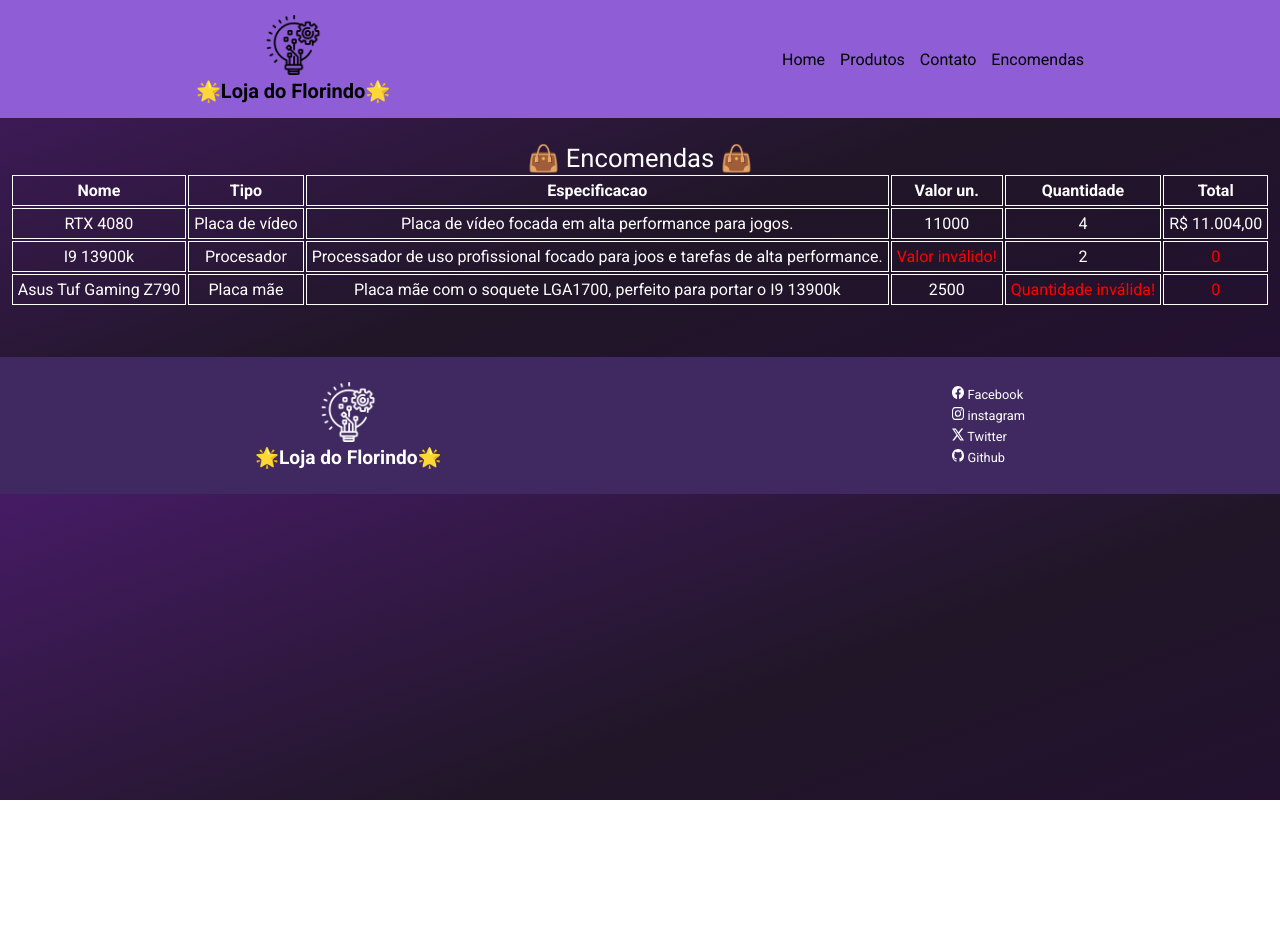
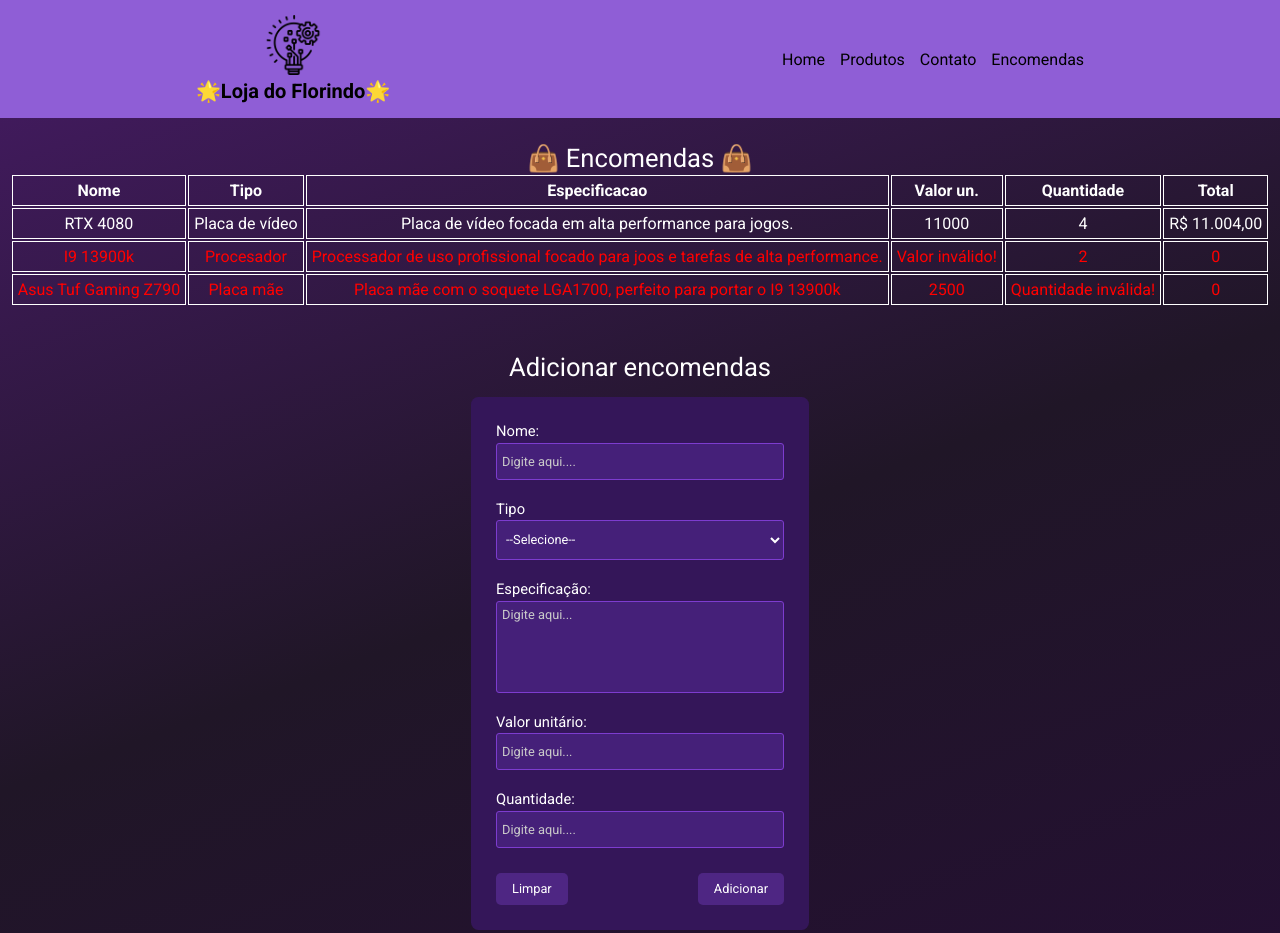
Before and after one commit to GabbFlor/Loja-do-flor, a plain HTML site: page encomendas.html in a window 1280 px wide. Shown: the top 933 px of the page. Before the commit the page ends 800 px from the top, so only its background shows below. Drawn offline with Linux system fonts and the light colour scheme.

Commit message:
feat
apenas um commit de backup desse codigo merda

```diff
--- a/css/style.css
+++ b/css/style.css
@@ -84,7 +84,8 @@ main .banner img {
 .div-detalhes-empresa h1,
 .div-video h1,
 .div-produtos h1,
-.div-encomendas h1:not(.detalhes-escrita h1) {
+.div-encomendas h1,
+.div-form-encomenda h1:not(.detalhes-escrita h1) {
     text-align: center;
     font-weight: 400;
     margin-top: 25px;
@@ -373,7 +374,8 @@ footer nav ul li img {
     text-align: center;
 }
 
-.contato-form {
+.contato-form,
+.div-form-encomenda form {
     width: 90%;
     display: flex;
     flex-direction: column;
@@ -383,17 +385,24 @@ footer nav ul li img {
     border-radius: 7.5px;
 }
 
-.contato-form div:not(.div-buttons-form) {
+.contato-form div:not(.div-buttons-form),
+.div-form-encomenda form div:not(.div-buttons-form-encomenda) {
     display: flex;
     flex-direction: column;
     gap: 2.5px;
 }
 
-.contato-form div label, .agradecimento p {
+.contato-form div label,
+.agradecimento p,
+.div-form-encomenda p {
     font-size: 1.15vw;
 }
 
-.contato-form input, .contato-form textarea {
+.contato-form input,
+.contato-form textarea,
+.div-form-encomenda input,
+.div-form-encomenda textarea,
+.div-form-encomenda select {
     height: 25px;
     font-size: 1vw;
     border-radius: 3px;
@@ -406,19 +415,24 @@ footer nav ul li img {
 }
 
 .contato-form input:focus,
-.contato-form textarea:focus {
+.contato-form textarea:focus,
+.div-form-encomenda input:focus,
+.div-form-encomenda textarea:focus,
+.div-form-encomenda select:focus {
   outline: none;
   border: 1px solid #AA6CFF;
   box-shadow: 0 0 5px #AA6CFF;
   transition: all 0.2s ease-in-out;
 }
 
-.contato-form textarea {
+.contato-form textarea,
+.div-form-encomenda textarea {
     height: 80px !important;
     resize: none;
 }
 
-.div-buttons-form {
+.div-buttons-form,
+.div-buttons-form-encomenda {
     display: inline-flex;
     justify-content: space-between;
     width: 100%;
@@ -426,7 +440,9 @@ footer nav ul li img {
     margin-top: 5px;
 }
 
-.contato-form button, .contato-form a {
+.contato-form button,
+.contato-form a,
+.div-buttons-form-encomenda button {
     width: fit-content;
     padding: 7.5px 15px 7.5px 15px !important;
     font-size: 1vw;
@@ -439,7 +455,9 @@ footer nav ul li img {
     text-decoration: none;
 }
 
-.contato-form button:hover , .contato-form a:hover {
+.contato-form button:hover ,
+.contato-form a:hover,
+.div-buttons-form-encomenda button:hover {
     outline: none;
     border: 1px solid #AA6CFF;
     box-shadow: 0 0 5px #AA6CFF;
@@ -466,6 +484,35 @@ footer nav ul li img {
     border: 1px solid white;
     padding: 5px;
     text-align: center;
+}
+
+/* Pag encomendas (OS ESTILOS PADRÕES ESTÃO JUNTOS COM O STYLE DOFORM DE CONTATO) */
+.div-form-encomenda {
+    margin-top: 20px;
+    gap: 15px;
+    display: flex;
+    flex-direction: column;
+    align-items: center;
+    justify-content: center;
+    width: 25vw;
+}
+
+.div-form-encomenda select {
+    height: 40px;
+}
+
+.div-form-encomenda p {
+    color: white;
+}
+
+.div-form-encomenda input::placeholder,
+.div-form-encomenda textarea::placeholder {
+    color: rgb(202, 202, 202);
+}
+
+/* classe para o js (pag encomendas) */
+.valor-invalido {
+    color: red;
 }
 
 /* responsividade para tablet */
--- a/encomendas.html
+++ b/encomendas.html
@@ -43,7 +43,7 @@
                     </tr>
                 </thead>
 
-                <tbody>
+                <tbody id="table">
                     <tr class="cliente">
                         <td class="nome">RTX 4080</td>
                         <td class="tipo">Placa de vídeo</td>
@@ -76,7 +76,59 @@
             </table>
         </section>
 
+        <section class="div-form-encomenda">
+            <h1>Adicionar encomendas</h1>
+
+            <form id="form-encomenda">
+                <div>
+                    <p>Nome:</p>
+                    <input type="text" id="nome" placeholder="Digite aqui....">
+                </div>
+
+                <div>
+                    <p>Tipo</p>
+                    <select name="" id="select_tipo">
+                        <option value="">--Selecione--</option>
+                        <option value="Placa mãe">Placa mãe</option>
+                        <option value="Placa de video">Placa de vídeo</option>
+                        <option value="Processador">Processador</option>
+                        <option value="Memória ram">Memória Ram</option>
+                        <option value="HD">HD</option>
+                        <option value="SSD">SSD</option>
+                        <option value="Fonte">Fonte</option>
+                        <option value="Gabinete">Gabinete</option>
+                        <option value="Monitores">Monitores</option>
+                        <option value="Mouse">Mouse</option>
+                        <option value="Teclado">Teclado</option>
+                        <option value="Fontes">Fones</option>
+                    </select>
+                </div>
+
+                <div>
+                    <p>Especificação:</p>
+                    <textarea name="" id="especificacao" placeholder="Digite aqui..."></textarea>
+                </div>
+
+                <div>
+                    <p>Valor unitário:</p>
+                    <input type="number" id="valor_un" placeholder="Digite aqui...">
+                </div>
+
+                <div>
+                    <p>Quantidade:</p>
+                    <input type="number" id="qtd" placeholder="Digite aqui....">
+                </div>
+
+                <div class="div-buttons-form-encomenda">
+                    <button type="button">Limpar</button>
+
+                    <button type="submit" id="adicionar-encomenda">Adicionar</button>
+                </div>
+            </form>
+        </section>
+
         <script src="scripts/encomendas.js"></script>
+        <script src="scripts/adicionar_encomenda.js"></script>
     </main>
 
     <footer>
--- /dev/null
+++ b/scripts/adicionar_encomenda.js
@@ -0,0 +1,52 @@
+var btnAdd = document.querySelector("#adicionar-encomenda");
+var form = document.querySelector("#form-encomenda");
+var tabela = document.querySelector("#table");
+
+
+btnAdd.addEventListener("click", function(e) {
+    e.preventDefault();
+
+    // arrays que usei nos for's para economizar linha
+    let formValues = [
+        form.nome.value,
+        form.select_tipo.value,
+        form.especificacao.value,
+        form.valor_un.value,
+        form.qtd.value
+    ]
+    let dicionario = [
+        "nome",
+        "tipo",
+        "espec",
+        "valorUn",
+        "qtd",
+        "total"
+    ]
+
+    // coleta a linha atual para n fazer cunfusao com as classes
+    var linhaAtual = document.querySelectorAll(".cliente").length + 1;
+    console.log(`linha : ${linhaAtual}`)
+
+    // cria a linha
+    trNova = tabela.appendChild(document.createElement("tr"))
+    trNova.classList.add("cliente")
+
+    // vai criando as td's
+    for(let i = 0; i < 6; i++) {
+        let tdNovo = document.createElement("td")
+        tdNovo.classList.add(dicionario[i]);
+        tdNovo.classList.add(linhaAtual)
+
+        trNova.appendChild(tdNovo);
+    }
+
+    // adiciona os valores digitados um por um nos td's
+    for(let i = 0; i < 5; i++) {
+        let teste = document.querySelector(`.${dicionario[i]}${linhaAtual}`);
+
+        console.warn(`.${dicionario[i]} ${linhaAtual}`)
+        console.warn(teste)
+
+        console.log(`Classe = ${dicionario[i]} | Valor = ${formValues[i]}`)
+    }
+})
--- a/scripts/encomendas.js
+++ b/scripts/encomendas.js
@@ -10,12 +10,12 @@ for (let count=0; count < clientes.length; count++) {
 
     // verifica o valor de "qtd", se for inválido informa na tabela, se não calcula o total
     if(qtd < 1 || isNaN(qtd)) {
-        clientes[count].querySelector(".qtd").style.color = "red";
+        clientes[count].classList.add("valor-invalido");
         clientes[count].querySelector(".qtd").textContent = "Quantidade inválida!";
 
         produtoValido = false;
     } else if(valorUn < 1 || isNaN(valorUn)) {
-        clientes[count].querySelector(".valorUn").style.color = "red";
+        clientes[count].classList.add("valor-invalido");
         clientes[count].querySelector(".valorUn").textContent = "Valor inválido!";
 
         produtoValido = false;
@@ -25,7 +25,7 @@ for (let count=0; count < clientes.length; count++) {
         clientes[count].querySelector(".total").textContent = calculoTotal(qtd, valorUn)
     } else {
         clientes[count].querySelector(".total").textContent = 0;
-        clientes[count].querySelector(".total").style.color = "red";
+        clientes[count].querySelector(".total").classList.add("valor-invalido");
     }
 }
 
```
